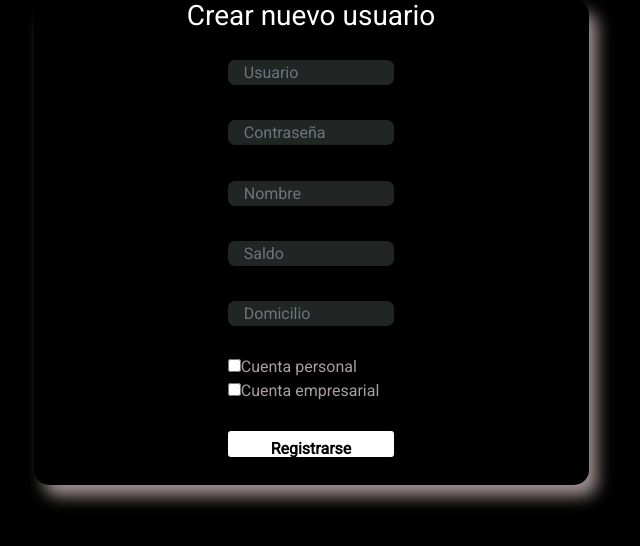
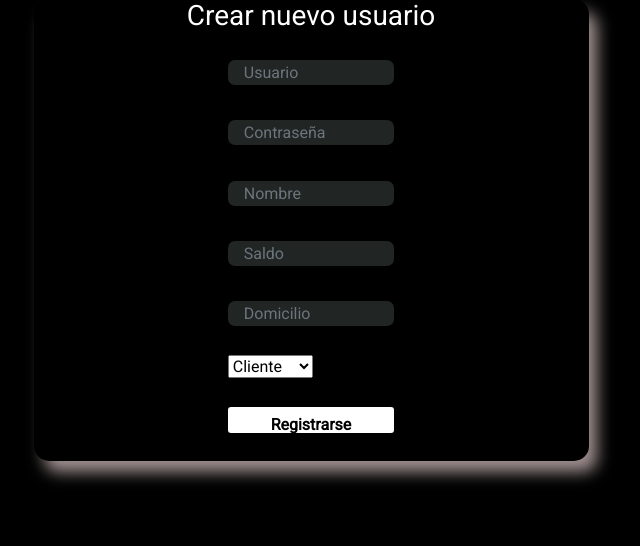
Before and after one commit to SolPiqueras/Billetera, a PHP site: page /create.php in a window 1280 px wide. Shown: the part 169-715 px from the top of the page, without its empty margins (329-969 px from the left). Run offline with PHP 8.4, Linux system fonts and the light colour scheme.

Commit message:
Se crea un select para tomar opcion Cliente/Empresa

```diff
--- a/create.php
+++ b/create.php
@@ -2,7 +2,8 @@
 require_once 'controladores/ControladorCliente.php';
 require_once 'controladores/ControladorEmpresa.php';
 
-if (isset($_POST['cliente']) && isset($_POST['id']) && isset($_POST['clave'])) {
+if (isset($_POST['id']) && isset($_POST['clave'])) {
+    if ($_POST['tipo'] === 'cliente1'){
         $cs = new ControladorCliente();
         $result = $cs->create(
             $_POST['id'],
@@ -10,6 +11,7 @@ if (isset($_POST['cliente']) && isset($_POST['id']) && isset($_POST['clave'])) {
             $_POST['saldo'],
             $_POST['clave']
     );
+
     if ($result[0] === true) {
         $redirigir = 'home.php?mensaje=' . $result[1];
     } else {
@@ -17,7 +19,6 @@ if (isset($_POST['cliente']) && isset($_POST['id']) && isset($_POST['clave'])) {
     }
     header('Location: ' . $redirigir);
     } else {
-    if (isset($_POST['id']) && isset($_POST['clave'])) {
             $cs = new ControladorEmpresa();
             $result = $cs->create(
                 $_POST['id'],
@@ -81,8 +82,10 @@ if (isset($_POST['cliente']) && isset($_POST['id']) && isset($_POST['clave'])) {
             <input type="number" name="saldo" id="saldo" class="form-control form-control-lg inputForm" min="0" onkeypress="return isNumeric(event)" placeholder="Saldo"><br>
             <input type="text" name="domicilio" class="form-control form-control-lg inputForm" placeholder="Domicilio"><br>
             <div class="parentContainer">
-                <div class="radioContainer"><input type="checkbox" name="cliente" value="cliente">Cuenta personal</div>
-                <div class="radioContainer"><input type="checkbox" name="empresa" value="empresa">Cuenta empresarial</div>
+                <select name="tipo" id="">
+                    <option value="cliente1">Cliente</option>
+                    <option value="empresa1">Empresa</option>
+                </select>
             </div>
             <input type="submit" value="Registrarse" class="btn btn-primary">
         </form>
```
Lines whose indentation alone changed are shown as unchanged.
